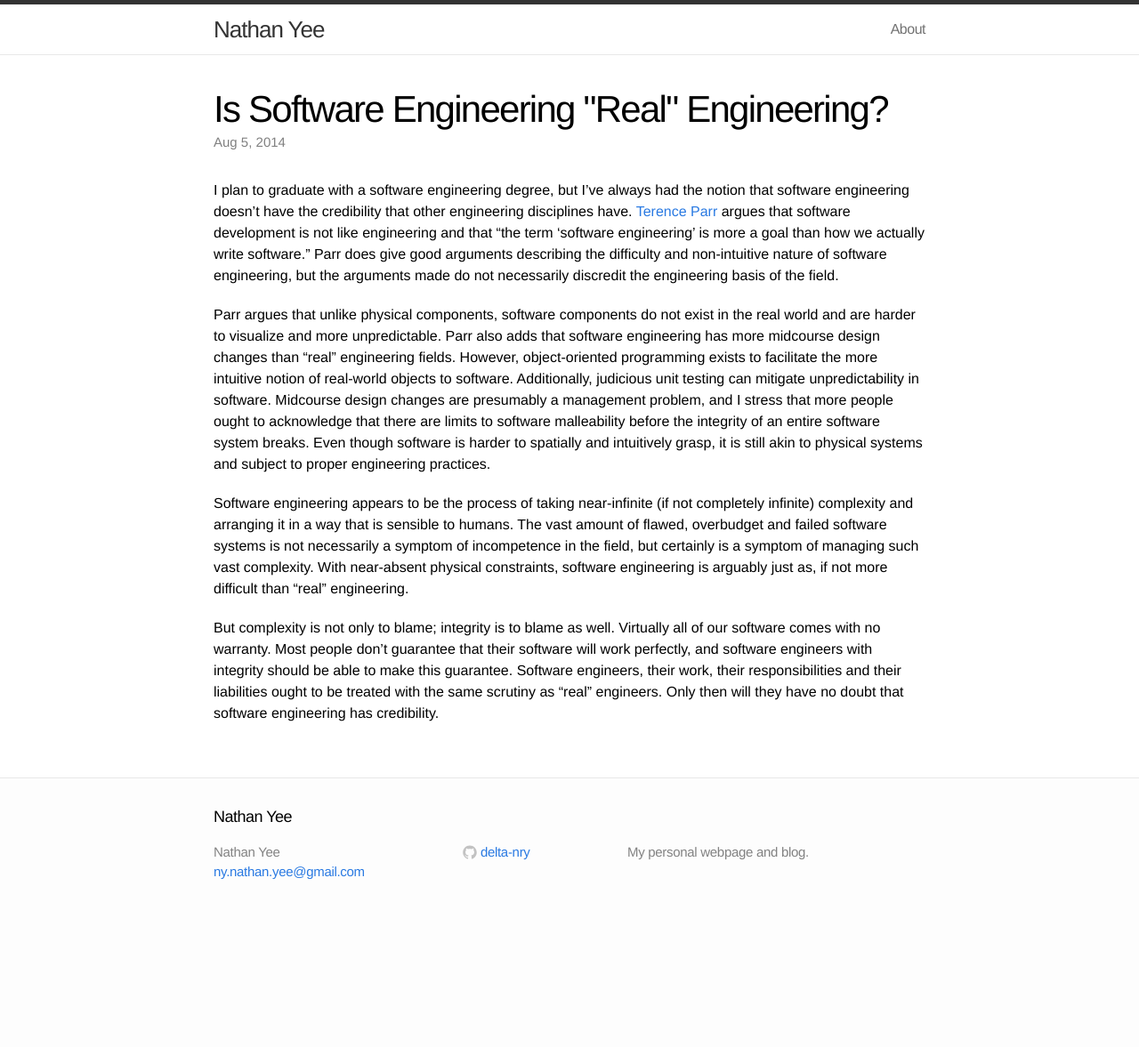
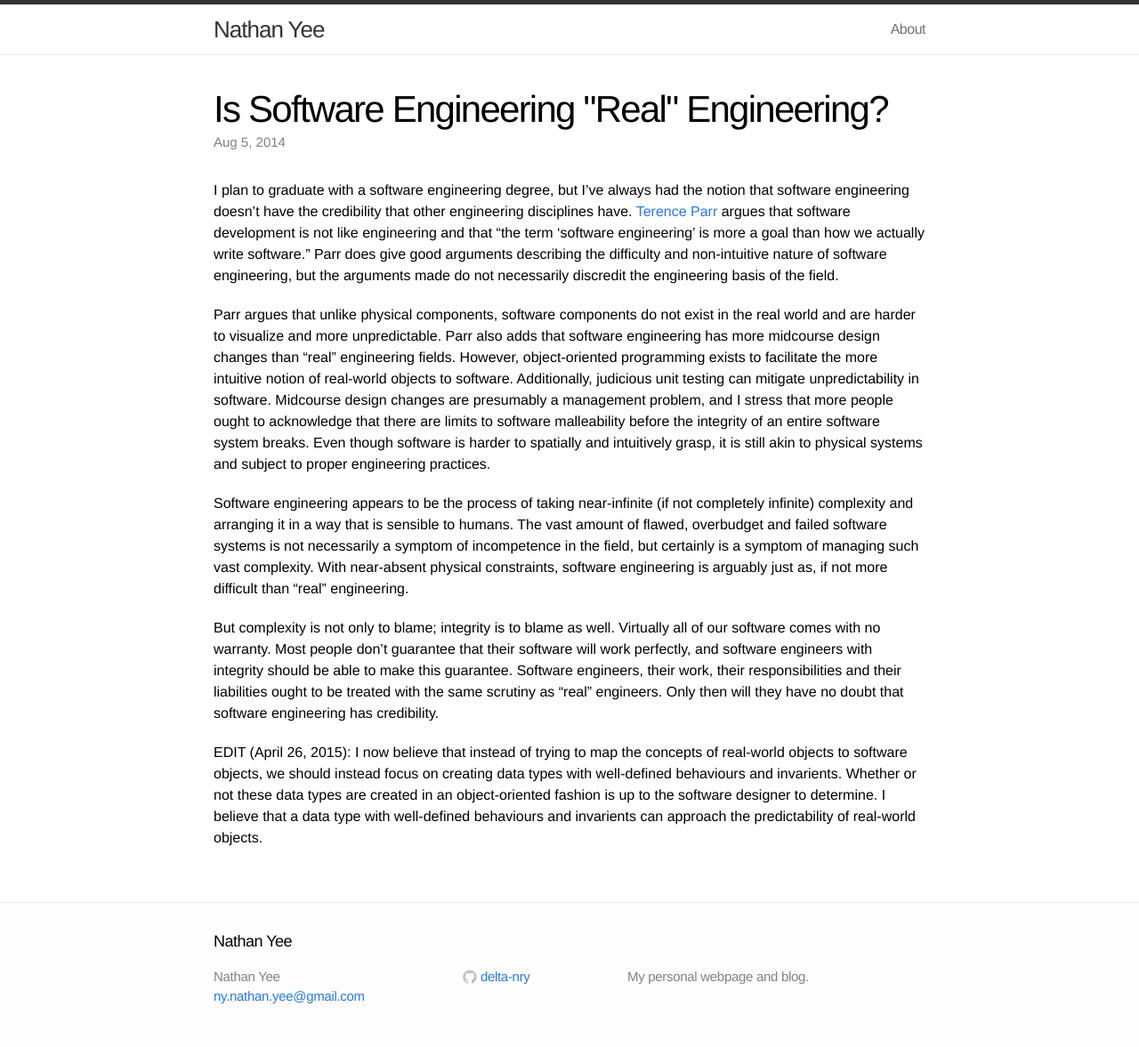
Before and after one commit to delta-nry/delta-nry.github.io, a Jekyll site: the page built from _posts/2014-08-05-is-software-engineering-real-engineering.md, in a window 1280 px wide. Shown: the whole page at 89% size. Built offline with Jekyll 4.4.1, drawn with Linux system fonts in a browser that asks for light colours; before the commit the page ends 1037 px from its top, so only the background shows below that.

Commit message:
Update 2014-08-05-is-software-engineering-real-engineering.md

```diff
--- a/_posts/2014-08-05-is-software-engineering-real-engineering.md
+++ b/_posts/2014-08-05-is-software-engineering-real-engineering.md
@@ -10,3 +10,5 @@ Parr argues that unlike physical components, software components do not exist in
 Software engineering appears to be the process of taking near-infinite (if not completely infinite) complexity and arranging it in a way that is sensible to humans. The vast amount of flawed, overbudget and failed software systems is not necessarily a symptom of incompetence in the field, but certainly is a symptom of managing such vast complexity. With near-absent physical constraints, software engineering is arguably just as, if not more difficult than "real" engineering.
 
 But complexity is not only to blame; integrity is to blame as well. Virtually all of our software comes with no warranty. Most people don't guarantee that their software will work perfectly, and software engineers with integrity should be able to make this guarantee. Software engineers, their work, their responsibilities and their liabilities ought to be treated with the same scrutiny as "real" engineers. Only then will they have no doubt that software engineering has credibility.
+
+EDIT (April 26, 2015): I now believe that instead of trying to map the concepts of real-world objects to software objects, we should instead focus on creating data types with well-defined behaviours and invarients. Whether or not these data types are created in an object-oriented fashion is up to the software designer to determine. I believe that a data type with well-defined behaviours and invarients can approach the predictability of real-world objects.
```
